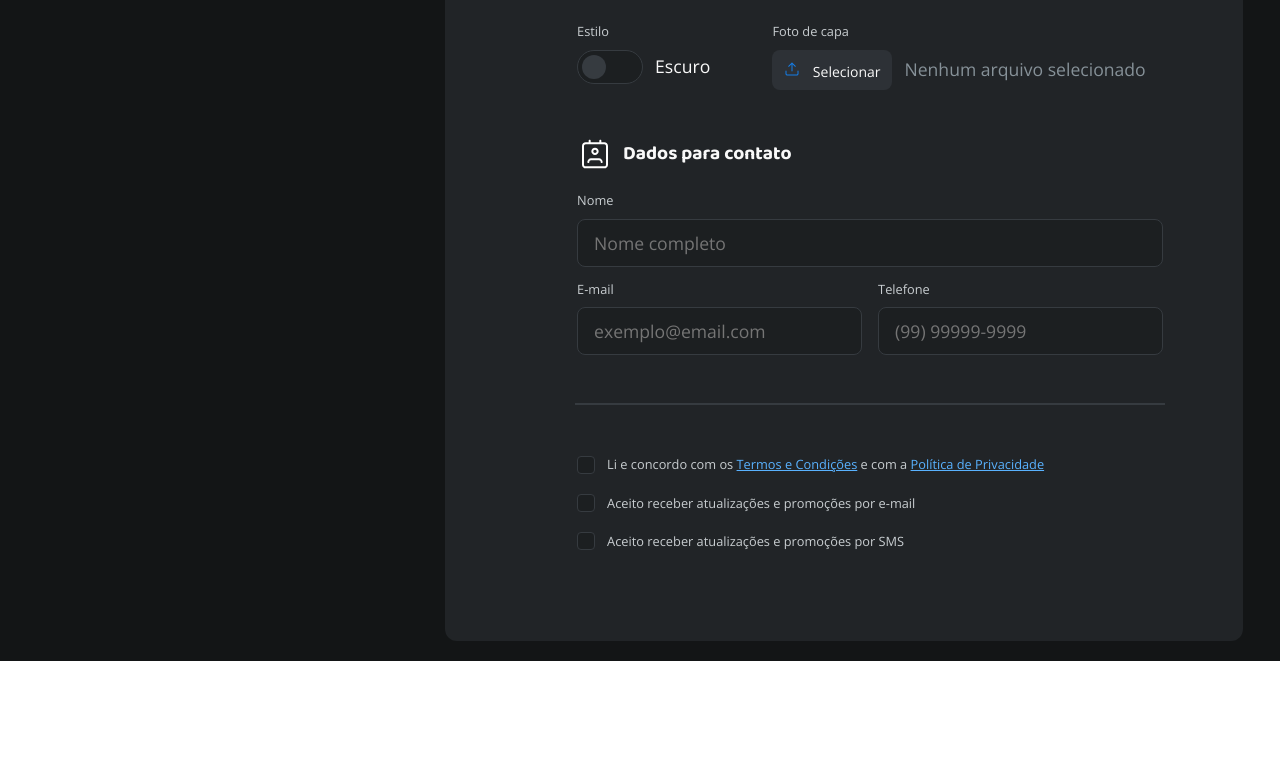
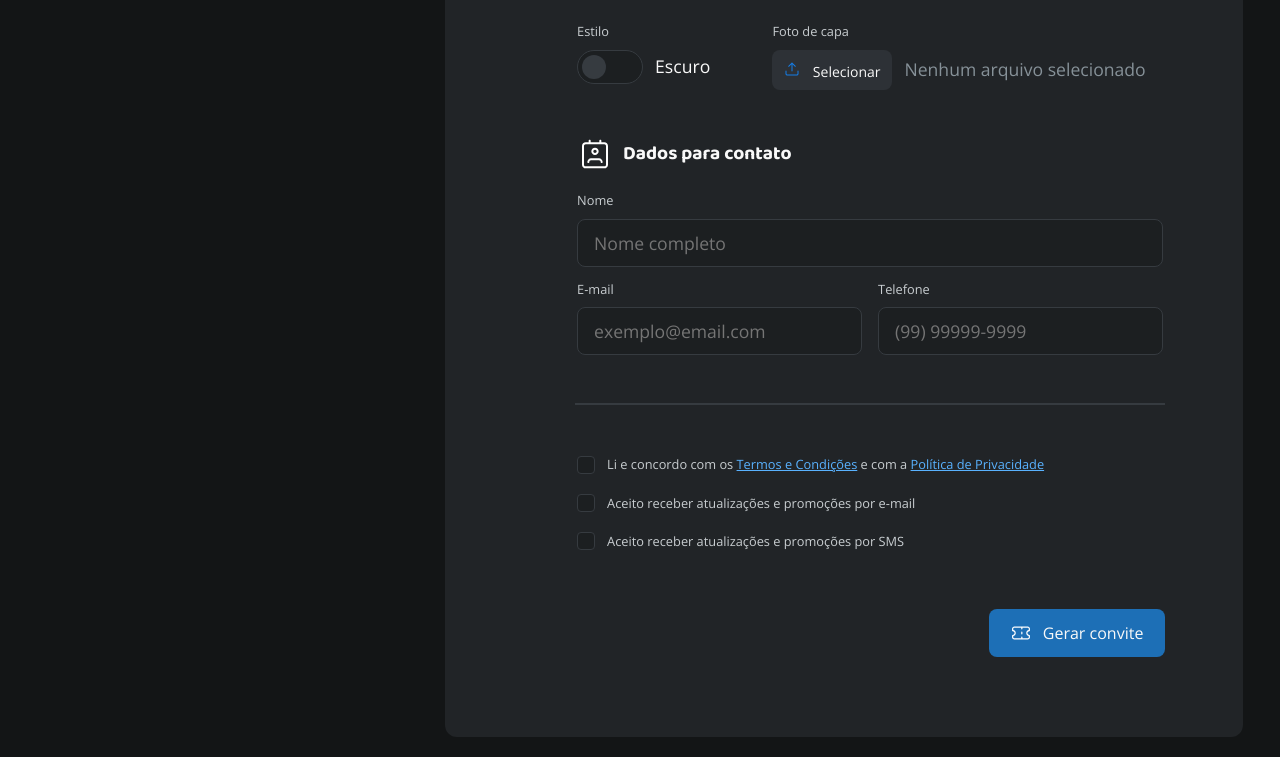
Before and after one commit to LeandroSarkis/Projeto-convite, a plain HTML site: page index.html in a window 1280 px wide. Shown: the part 1240-1997 px from the top of the page. Before the commit the page ends 1901 px from the top, so only its background shows below. Drawn offline with nearby package versions, Linux system fonts and the light colour scheme.

Commit message:
Finalizando projeto

```diff
--- a/index.html
+++ b/index.html
@@ -323,6 +323,11 @@
 
           </fieldset>
 
+          <button>
+            <img src="assets/icons/ticket.svg" alt="ticket">
+            <span>Gerar convite</span>
+          </button>
+
         </form>
       </div>
     </main>
--- /dev/null
+++ b/styles/fields/button.css
@@ -0,0 +1,30 @@
+button {
+  display: flex;
+  justify-content: center;
+  align-items: center;
+
+  gap: 0.75rem;
+
+  width: 11rem;
+  height: 3rem;
+
+  border-radius: 0.5rem;
+
+  border: 0;
+
+  margin-top: 3rem;
+
+  margin-left: auto;
+
+  background-color: var(--brand-dark);
+
+  img {
+    width: 1.25rem;
+    height: 1.25rem;
+  }
+
+  span {
+    color: var(--text-heading);
+    font: var(--text-sm);
+  }
+}
--- a/styles/fields/index.css
+++ b/styles/fields/index.css
@@ -3,3 +3,4 @@
 @import url(textarea.css);
 @import url(checkbox.css);
 @import url(file.css);
+@import url(button.css);
```
